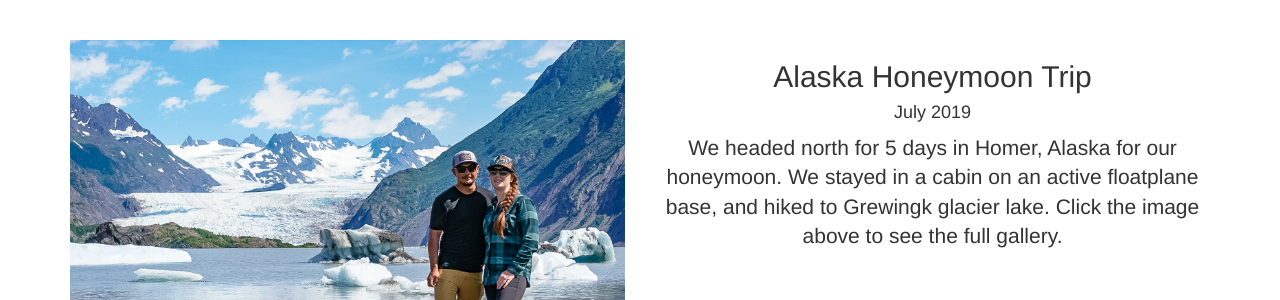
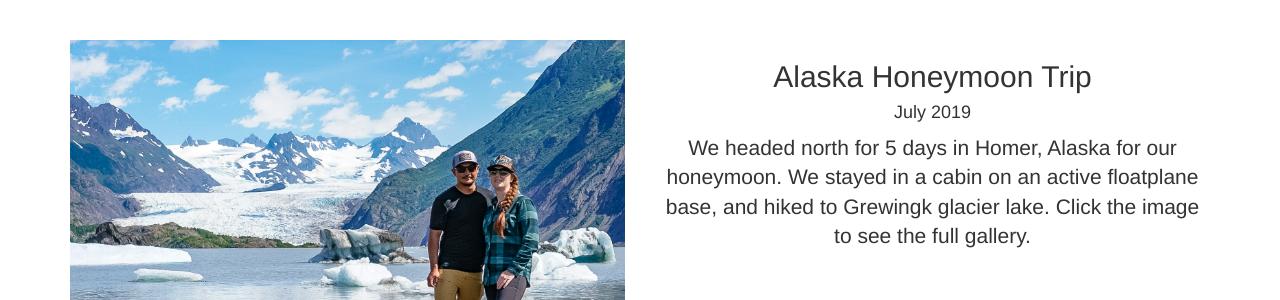
Before and after one commit to aliciafaye/Gallery, a plain HTML site: page index.html in a window 1280 px wide. Shown: the part 840-1140 px from the top of the page. Drawn offline with nearby package versions, Linux system fonts and the light colour scheme.

Commit message:
Update index.html

```diff
--- a/index.html
+++ b/index.html
@@ -52,7 +52,7 @@
                 <div class="col-sm-6 text-center">
                     <h2>Alaska Honeymoon Trip</h2>
                     <h4>July 2019</h4>
-                    <p class="lead">We headed north for 5 days in Homer, Alaska for our honeymoon. We stayed in a cabin on an active floatplane base, and hiked to Grewingk glacier lake. Click the image above to see the full gallery.</p>
+                    <p class="lead">We headed north for 5 days in Homer, Alaska for our honeymoon. We stayed in a cabin on an active floatplane base, and hiked to Grewingk glacier lake. Click the image to see the full gallery.</p>
                 </div>
             </div>
         </div>
```
